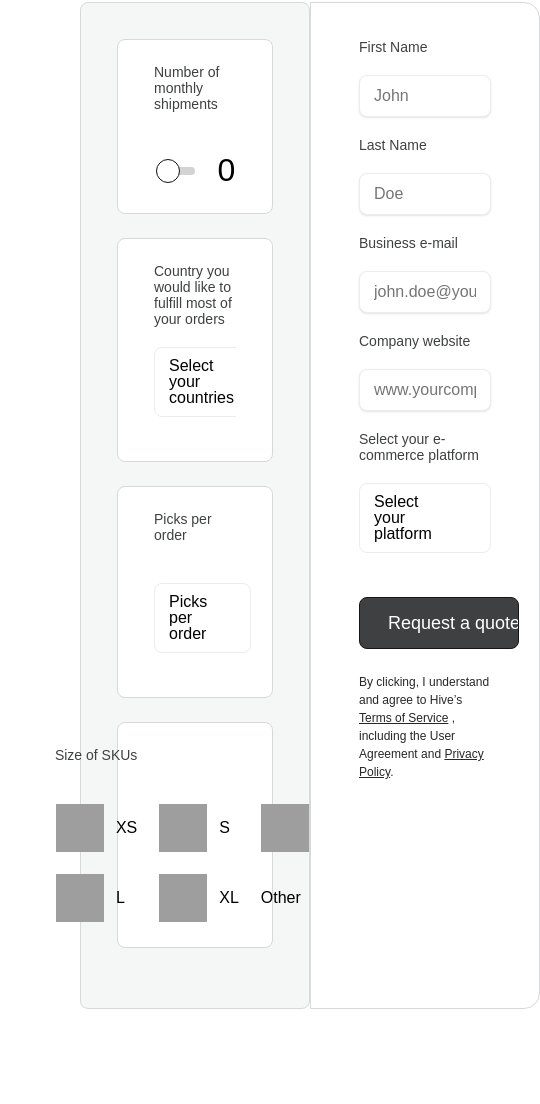
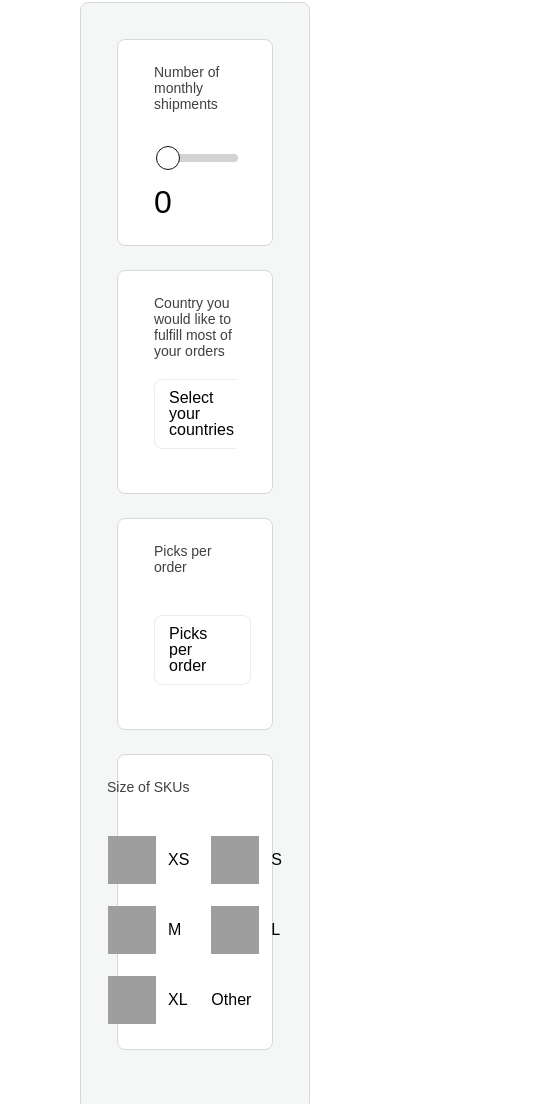
Before and after one commit to lazar-r/js-test-project, a plain HTML site: page index.html in a window 390 px wide. Shown: the part 306-1410 px from the top of the page, 540 px wide, since content can reach past the window. Before the commit the page ends 1387 px from the top, so only its background shows below. Drawn offline with Linux system fonts and the light colour scheme; grey boxes are pictures that could not be loaded.

Commit message:
responsive fix

```diff
--- a/style.css
+++ b/style.css
@@ -27,9 +27,9 @@ section {
 .form-wrapper {
   width: 100%;
   display: flex;
-  flex-direction: column;
   align-items: center;
   justify-content: center;
+  flex-direction: column;
 }
 
 .form-wrapper .heading {
@@ -48,6 +48,12 @@ form {
   display: flex;
   padding: 72px;
   width: 100%;
+}
+
+@media only screen and (max-width: 880px) {
+  form {
+    flex-direction: column;
+  }
 }
 
 .form-left-content {
@@ -96,6 +102,13 @@ form {
   justify-content: center;
   width: 50%;
 }
+
+@media only screen and (max-width: 880px) {
+  .slider-label-wrapper {
+    justify-content: start;
+  }
+}
+
 .slider-label {
   font-size: 32px;
   font-weight: 500;
@@ -104,6 +117,12 @@ form {
 .range-slider-wrapper {
   display: flex;
   gap: 20px;
+}
+
+@media only screen and (max-width: 880px) {
+  .range-slider-wrapper {
+    flex-direction: column;
+  }
 }
 
 input[type='range'] {
@@ -260,6 +279,12 @@ input[type='range']::-webkit-slider-thumb {
   grid-template-rows: min-content 1fr min-content;
 }
 
+@media only screen and (max-width: 880px) {
+  .size-wrapper {
+    grid-template-columns: 1fr 1fr;
+  }
+}
+
 .size-wrapper img {
   width: 48px;
   height: 48px;
```
